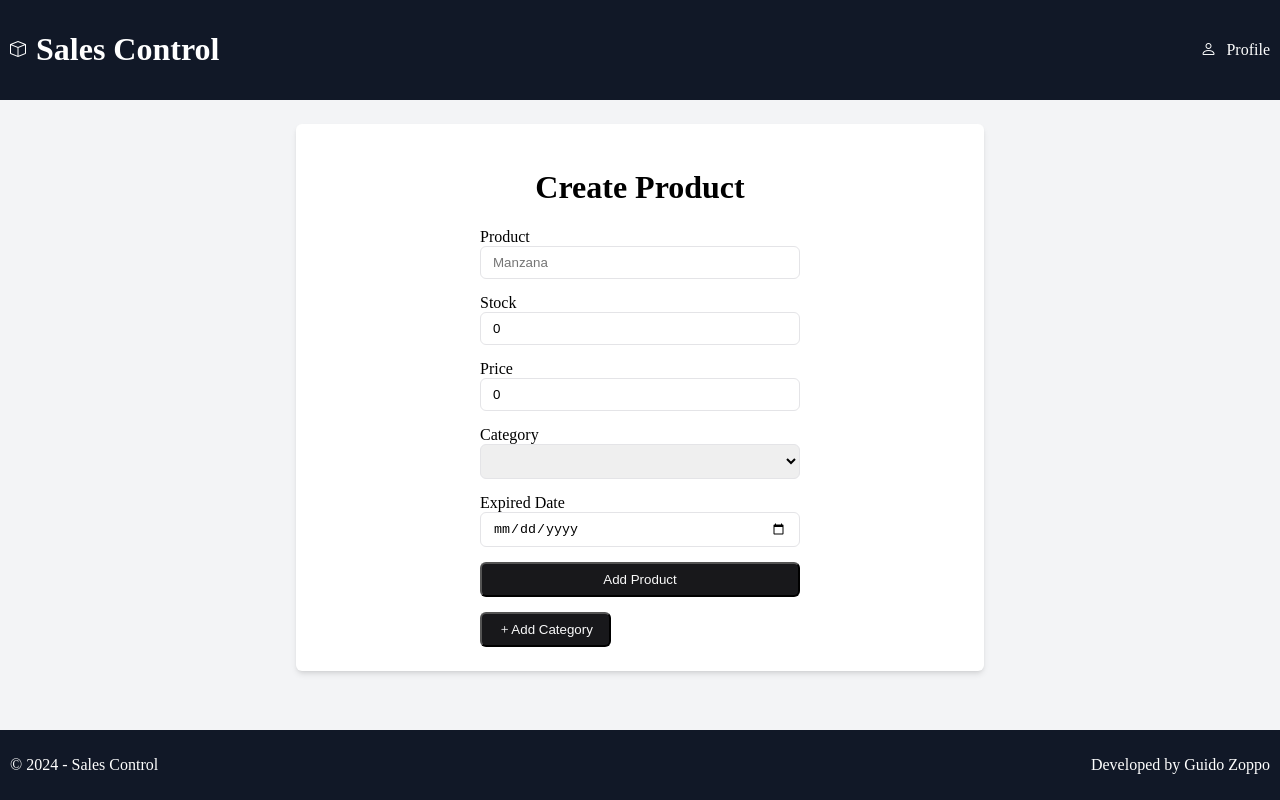
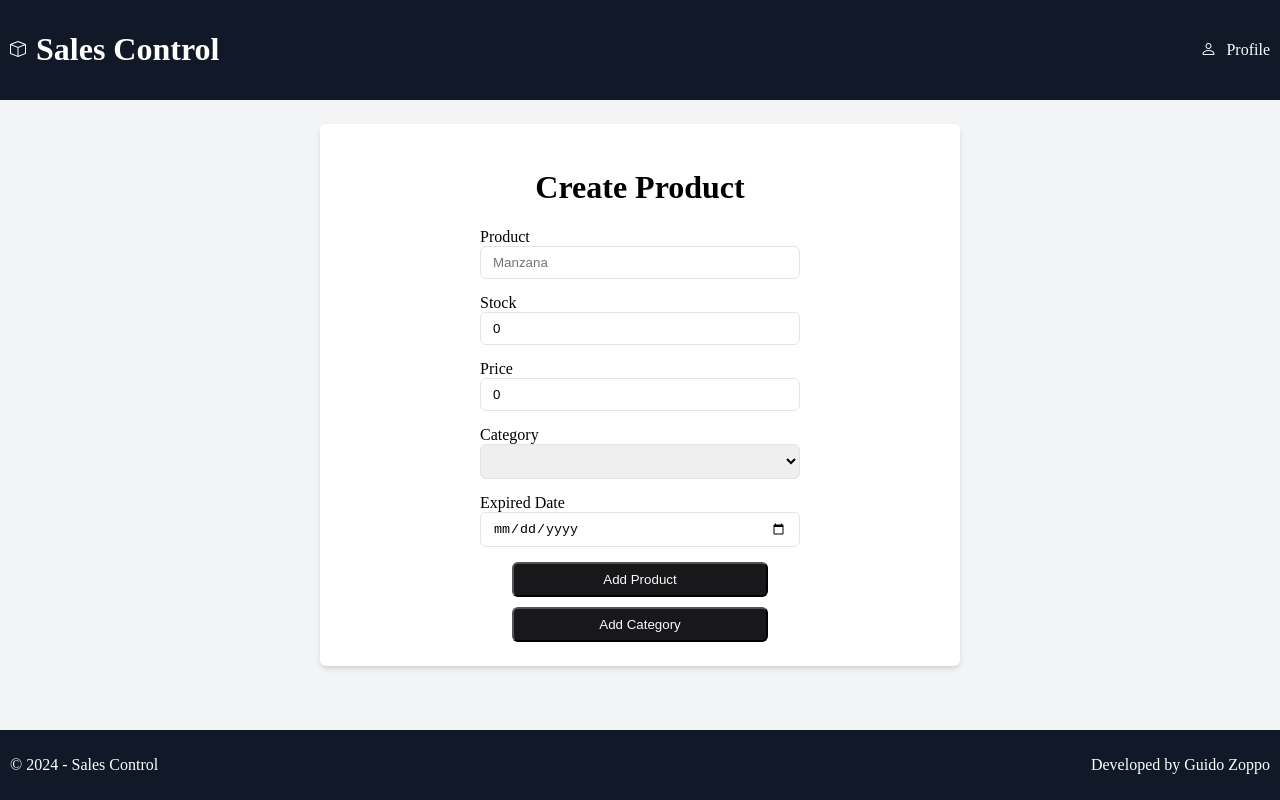
Before and after one commit to guidozoppo/sales-control, a React (Vite) app: page /createProduct in a window 1280 px wide. Built offline with nearby package versions, Linux system fonts and the light colour scheme.

Commit message:
button add category fixed

```diff
--- a/src/Components/Products/CreateProduct.css
+++ b/src/Components/Products/CreateProduct.css
@@ -12,8 +12,8 @@
   width: 50%;
   border-radius: calc(0.5rem - 2px);
   box-shadow: 0 0 #0000, 0 0 #0000, 0 0 #0000, 0 0 #0000, 0 4px 6px -1px rgb(0 0 0 / 0.1), 0 2px 4px -2px rgb(0 0 0 / 0.1);
-  padding: 1.5rem;
-  margin-top: 1.5rem;
+  padding: 1.5rem 0;
+  margin: 1.5rem 0;
 }
 
 .main-loadProduct form {
@@ -21,7 +21,9 @@
   width: 50%;
 }
 
-.main-loadProduct form div, .main-loadProduct form, .main-loadProduct {
+.main-loadProduct,
+.main-loadProduct form,
+.main-loadProduct form div {
   display: flex;
   flex-direction: column;
 }
@@ -33,3 +35,16 @@
   background-color: #18181b;
   cursor: pointer;
 }
+
+.buttons-container {
+  gap: 10px;
+  align-items: center;
+}
+
+.buttons-container a, .buttons-container button{
+  width: 80%;
+}
+
+.buttons-container a button {
+  width: 100%;
+}
--- a/src/Components/Products/CreateProduct.tsx
+++ b/src/Components/Products/CreateProduct.tsx
@@ -113,13 +113,14 @@ export const CreateProduct = () => {
           </div>
           {dateError && <p className='dataerror'>{dateError}</p>}
           {productInfo && <p className='formsent'>{productInfo}</p>}
+          <div className="buttons-container">
             <button type="submit">Add Product</button>
             <Link to='/createCategory'>
               <button>
-            <i className="bi bi-plus"></i>
                 Add Category
               </button>
             </Link>
+          </div>
         </form>
       </div>
     </main>
```
Lines whose indentation alone changed are shown as unchanged.
